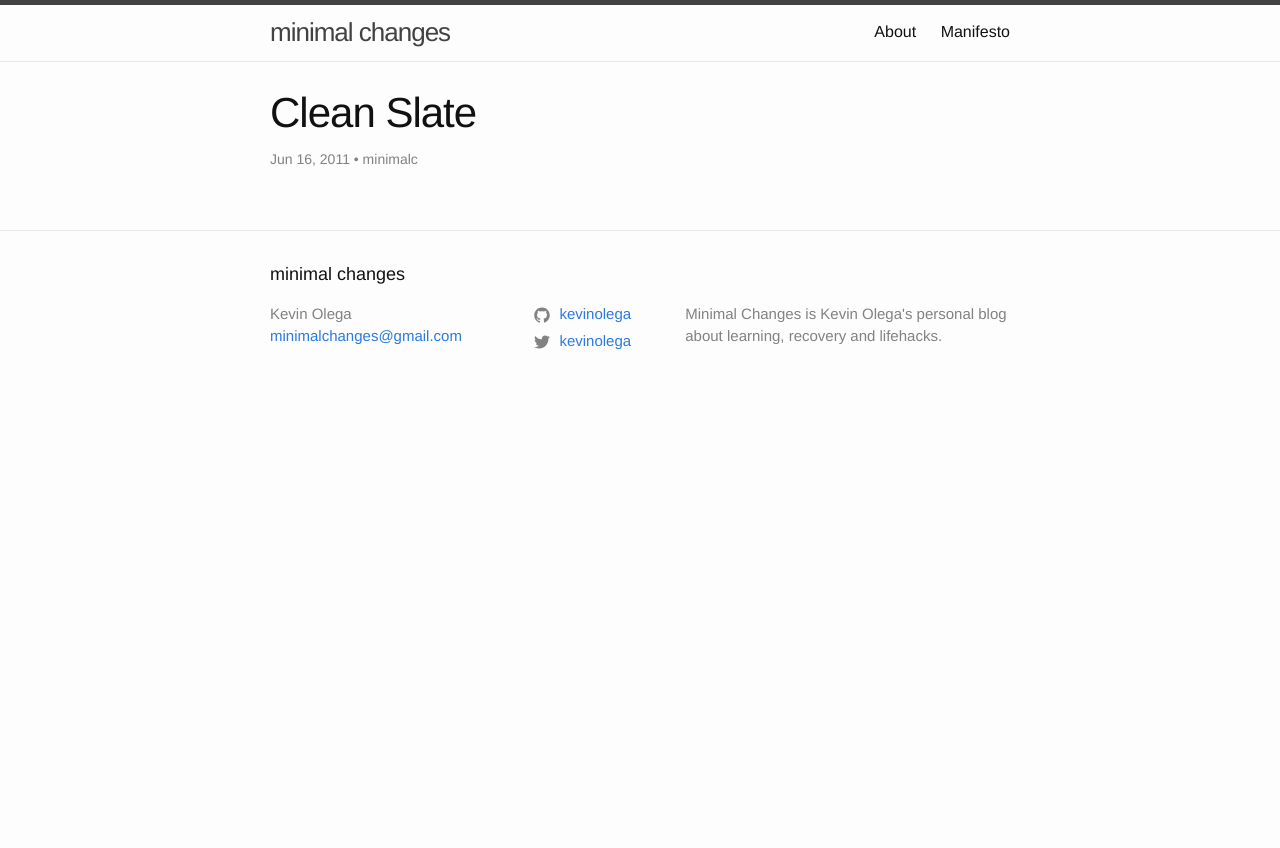
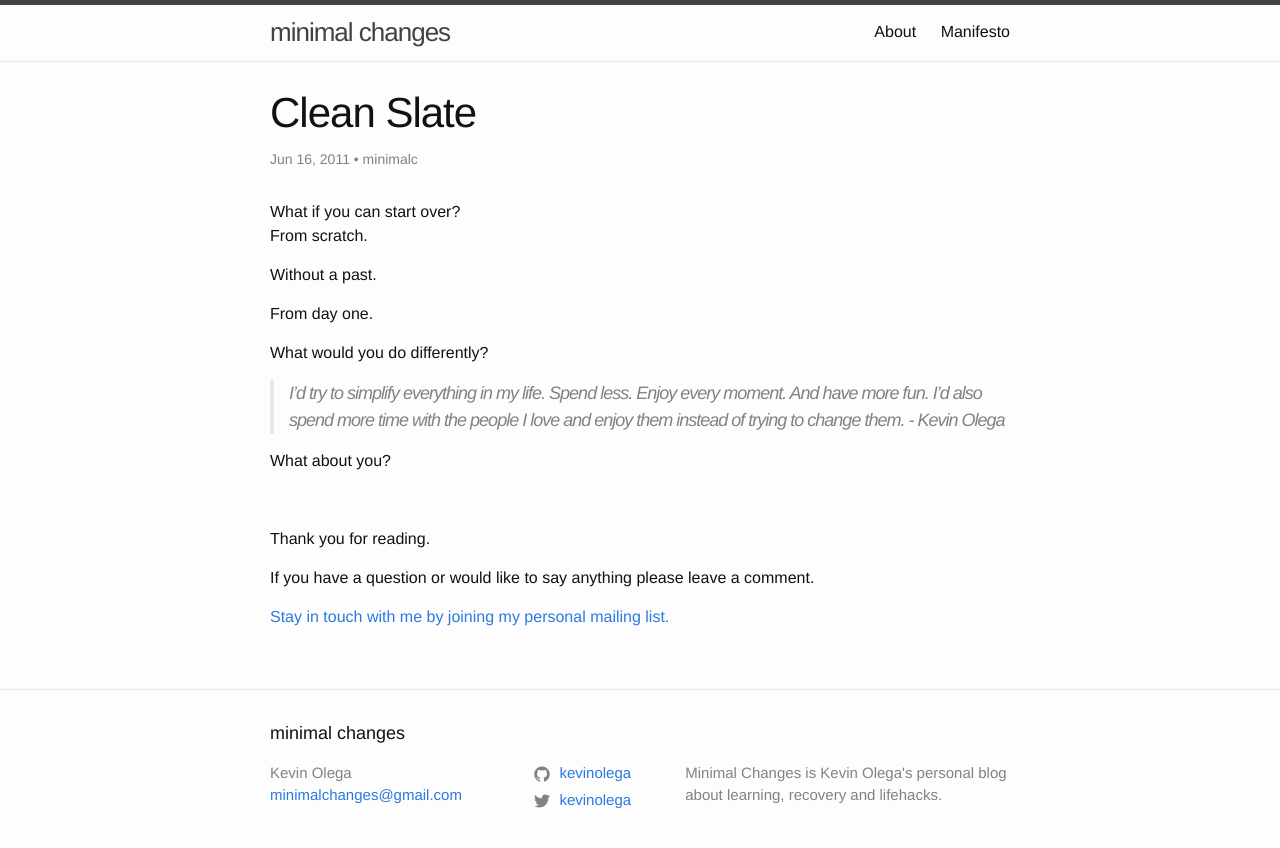
Before and after one commit to kevinolega/minimalchanges, a Jekyll site: the page built from _posts/2011-06-16-clean-slate.md, in a window 1280 px wide. Shown: the top 848 px of the page. Built offline with Jekyll 4.4.1, drawn with Linux system fonts in a browser that asks for light colours.

Commit message:
test fix

```diff
--- a/_layouts/post.html
+++ b/_layouts/post.html
@@ -16,7 +16,10 @@ layout: default
   </header>
 
   <div class="post-content" itemprop="articleBody">
-
+      {{ content }}
+      <p>Thank you for reading.</p>
+  <p>If you have a question or would like to say anything please leave a comment.</p>
+  <p><a href="http://eepurl.com/oCUar">Stay in touch with me by joining my personal mailing list.</a> </p>
   {% if site.disqus.shortname %}
     {% include disqus_comments.html %}
 
```
